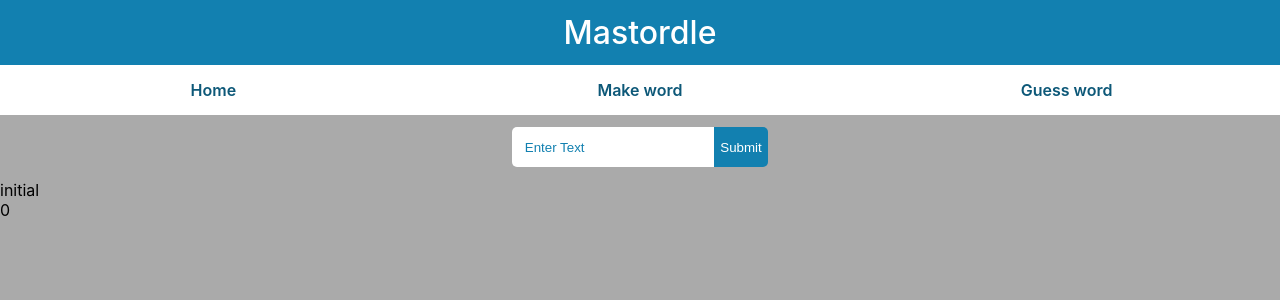
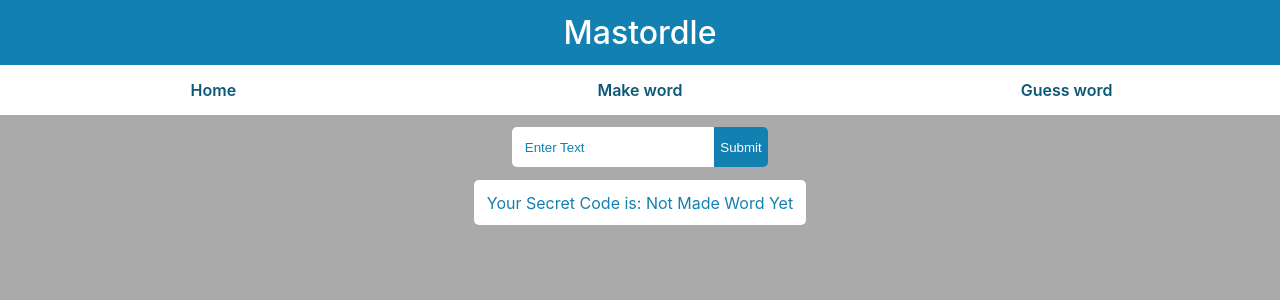
Before and after one commit to Hriday1321/Originalll, a React (Create React App) app: page /make in a window 1280 px wide. Shown: the top 300 px of the page. Built offline with nearby package versions, Linux system fonts and the light colour scheme.

Commit message:
styling make page

```diff
--- a/src/components/Make/Make.elements.js
+++ b/src/components/Make/Make.elements.js
@@ -9,8 +9,7 @@ export const Input = styled.input`
     border-radius: 5px 0px 0px 5px;
     padding: 1%;
     font-weight: 500;
-    ::placeholder,
-    ::-webkit-input-placeholder {
+    ::placeholder {
     color: #1280b0;
     }
 `;
@@ -27,3 +26,10 @@ export const Button = styled.button`
     border: none;
     border-radius: 0px 5px 5px 0px;
 `;
+
+export const Code = styled.span`
+    background-color: white;
+    color: #1280b0;
+    padding: 1%;
+    border-radius: 5px;
+`
--- a/src/components/Make/Make.js
+++ b/src/components/Make/Make.js
@@ -2,12 +2,12 @@ import React from 'react'
 import Home from '../Home/Home'
 import {db} from '../firebase'
 import {collection, addDoc, Timestamp} from 'firebase/firestore'
-import { Input, Inputs, Button } from "./Make.elements"
+import { Input, Inputs, Button, Code } from "./Make.elements"
 
 
 export default function Make() {
   const [word, makeWord] = React.useState('initial');
-  const [id, makeId] = React.useState(0);
+  const [id, makeId] = React.useState("Not Made Word Yet");
   const update = async () => {
     if(word.length === 5){
       try {
@@ -30,8 +30,11 @@ export default function Make() {
         <Input type='text' placeholder='Enter Text' onChange={ (e) => {makeWord(e.target.value)}}></Input>
         <Button onClick={() => {update()}}>Submit</Button>
       </Inputs>
-      {word} <br />
-      {id}
+      <Inputs>
+        <Code>
+        Your Secret Code is: {id}
+        </Code>
+      </Inputs>
     </div>
   )
 }
```
